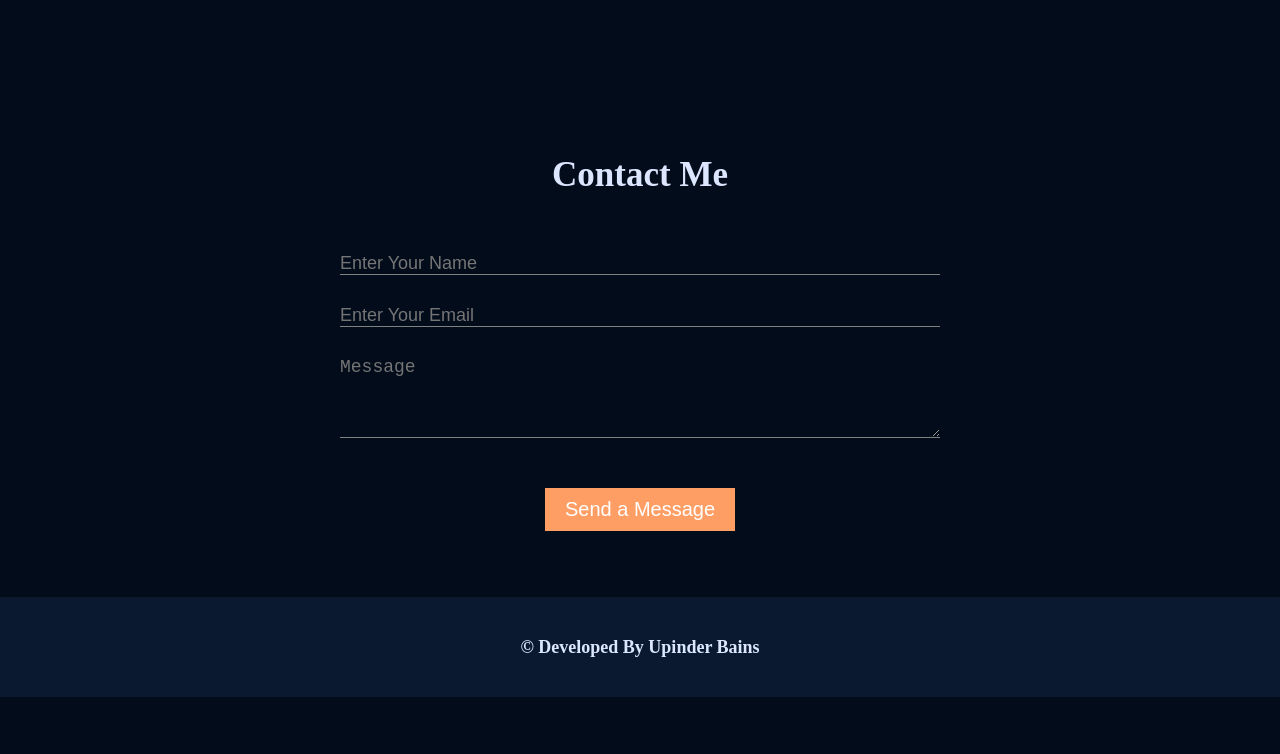
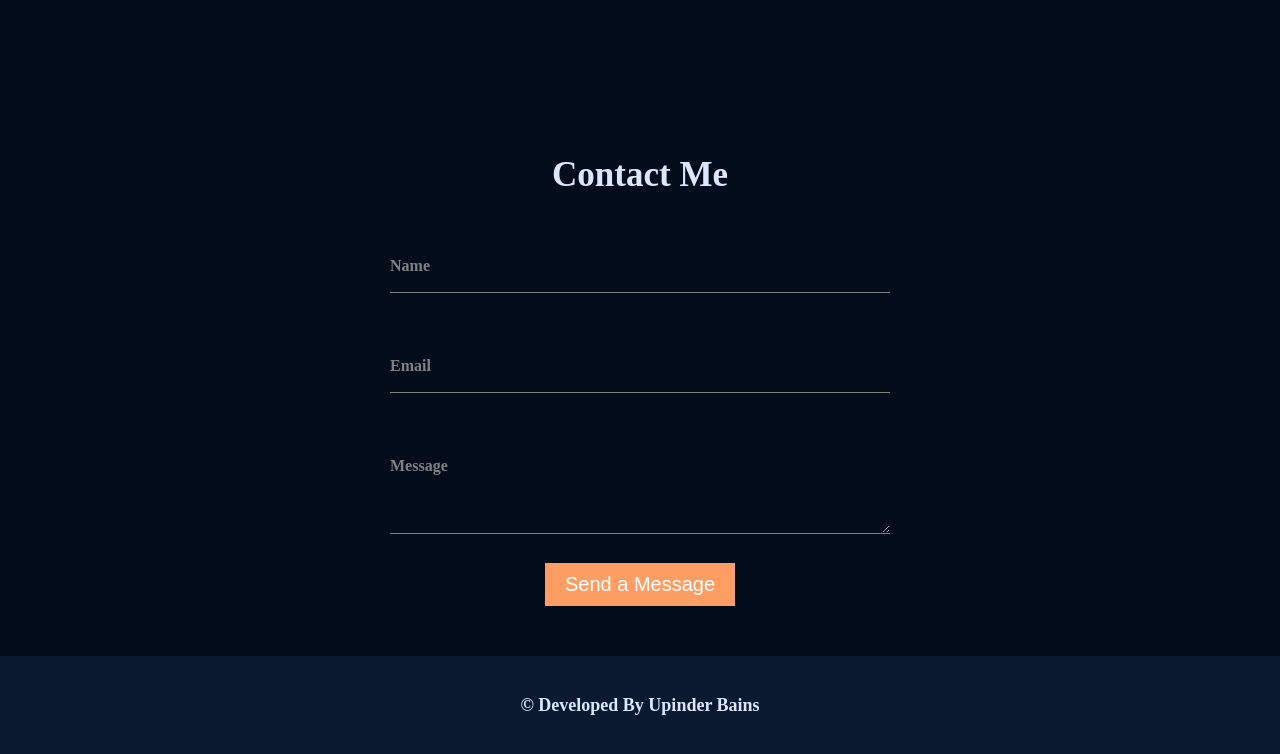
Before and after one commit to upinderbains/my-site-V1, a Gatsby site: page / in a window 1280 px wide. Shown: the part 2065-2819 px from the top of the page. Before the commit the page ends 2762 px from the top, so only its background shows below. Built offline with nearby package versions, Linux system fonts and the light colour scheme; Gatsby itself is replaced by a stand-in of ours.

Commit message:
contact form animation

```diff
--- a/src/components/Contact.js
+++ b/src/components/Contact.js
@@ -14,21 +14,70 @@ const Form = styled.form`
 `;
 
 const baseInputCss = css`
-  width: 600px;
+  width: 100%;
   background: transparent;
   border: none;
   outline: none;
   border-bottom: 1px solid gray;
   color: #fff;
   font-size: 18px;
-  margin-bottom: 30px;
+  position: relative;
+  letter-spacing: 1px;
+`;
+const baseAnimationCss = css`
+  &:focus,
+  &:valid {
+    border-bottom: 1px solid white;
+  }
+  &:invalid {
+    border-bottom: 1px solid gray;
+  }
+  &:focus ~ span,
+  &:valid ~ span,
+  &:focus:invalid ~ span {
+    transform: translateY(-25px);
+  }
+  &:focus:valid ~ span {
+    color: #fff;
+  }
+`;
+const InputContainer = styled.div`
+  position: relative;
+  width: 500px;
+  margin-bottom: 60px;
+  :last-of-type {
+    margin-bottom: 0px;
+  }
+
+  input {
+    height: 40px;
+  }
 `;
 const Input = styled.input`
   ${baseInputCss}
+  &:-webkit-autofill,
+&:-webkit-autofill:hover,
+&:-webkit-autofill:focus {
+    -webkit-text-fill-color: #fff;
+    -webkit-box-shadow: 0 0 0px 1000px var(--color-darkNavy) inset;
+    transition: background-color 5000s ease-in-out 0s;
+  }
+
+  ${baseAnimationCss};
 `;
 
+const StyledSpan = styled.span`
+  position: absolute;
+  left: 0;
+  color: gray;
+  font-size: 1.6rem;
+  display: inline-block;
+  transition: all 0.3s;
+  pointer-events: none;
+`;
 const TextArea = styled.textarea`
-  ${baseInputCss}
+  ${baseInputCss};
+  ${baseAnimationCss};
 `;
 const Title = styled.h1`
   font-size: var(--fs-h2);
@@ -54,19 +103,20 @@ const Contact = ({ data }) => {
       >
         <Input type='hidden' name='bot-field' />
         <Input type='hidden' name='form-name' value='contact' />
-        <Input type='text' name='name' placeholder='Enter Your Name' required />
-        <Input
-          type='email'
-          name='email'
-          placeholder='Enter Your Email'
-          required
-        />
-        <TextArea
-          name='message'
-          placeholder='Message'
-          rows='4'
-          required
-        ></TextArea>
+        <InputContainer>
+          <Input type='text' name='name' autocomplete='off' required />
+          <StyledSpan>Name</StyledSpan>
+        </InputContainer>
+        <InputContainer>
+          <Input type='email' name='email' autocomplete='off' required />
+          <StyledSpan>Email</StyledSpan>
+        </InputContainer>
+
+        <InputContainer>
+          <TextArea name='message' rows='4' required></TextArea>
+          <StyledSpan>Message</StyledSpan>
+        </InputContainer>
+
         <Button type='submit'>{buttonText}</Button>
       </Form>
     </Container>
```
